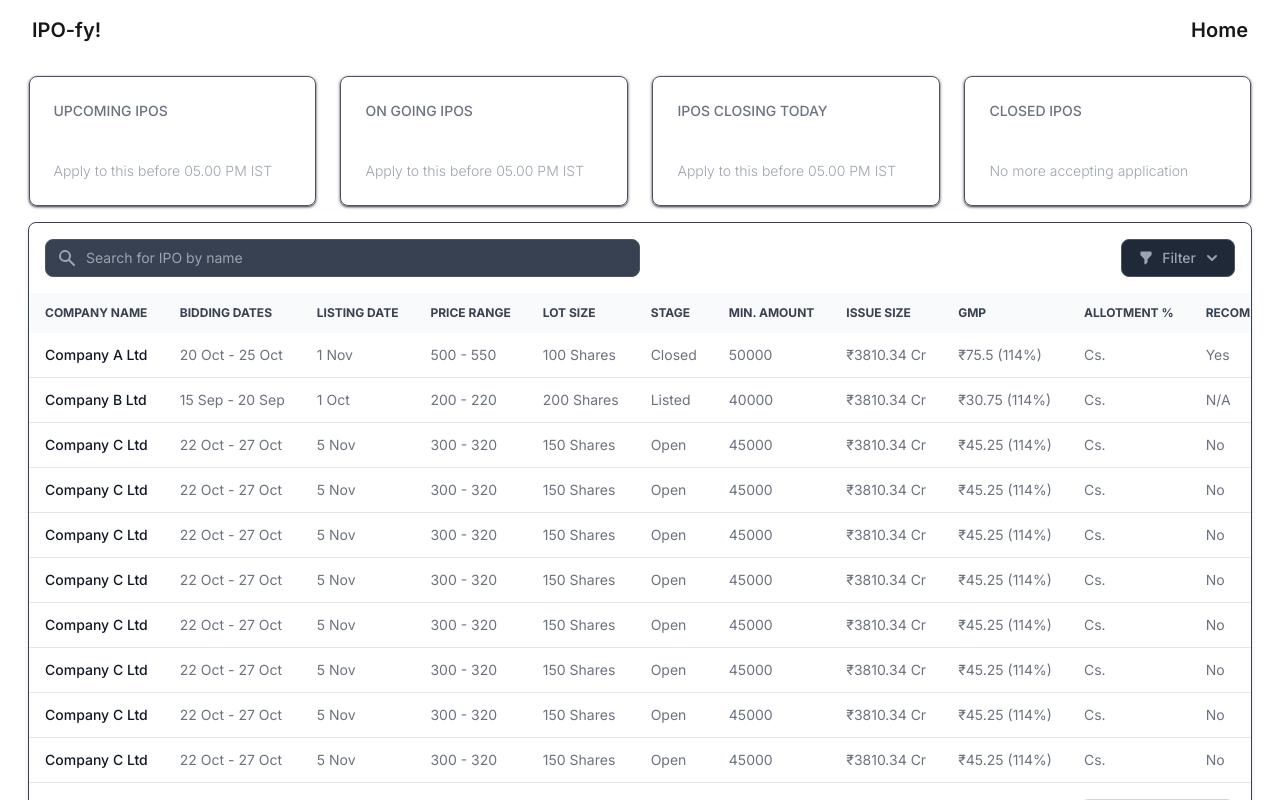
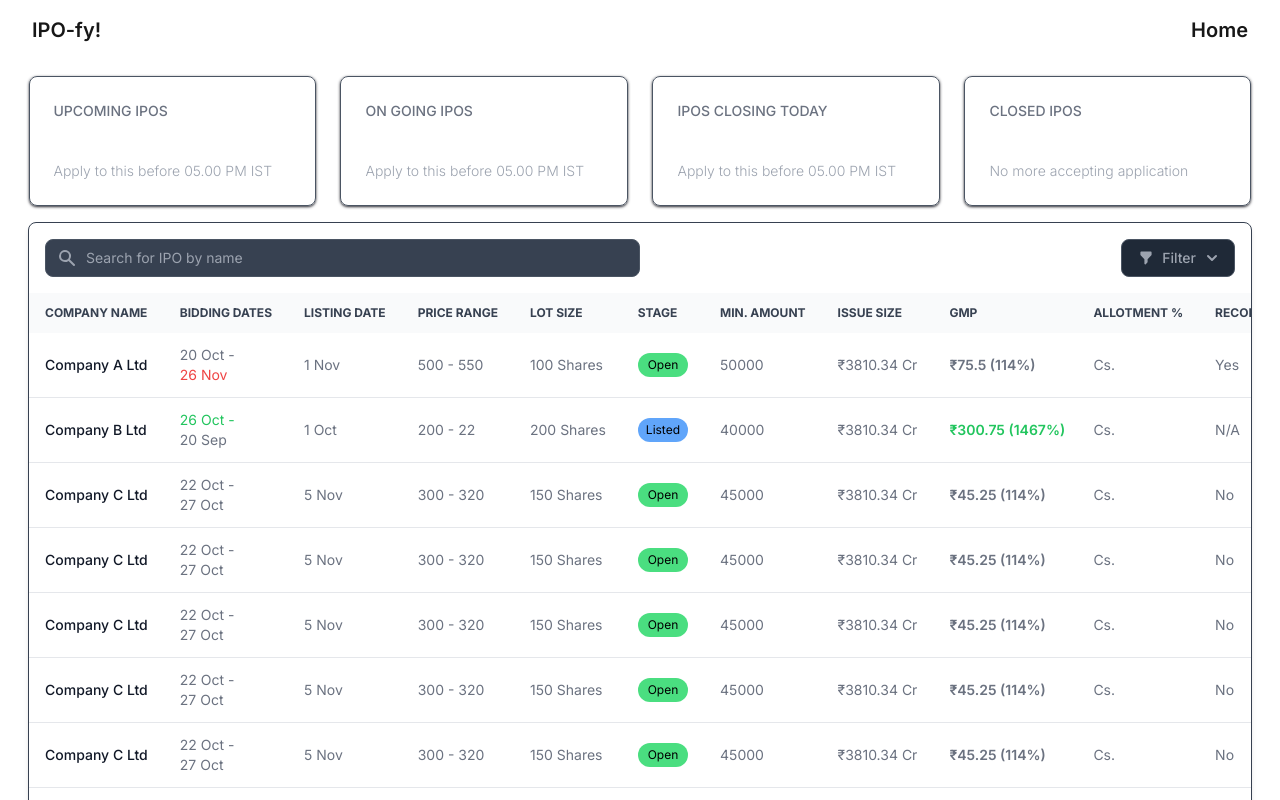
Before and after one commit to harshgoel05/ipolist, a Next.js app: page / in a window 1280 px wide. Shown: the top 800 px of the page. Built offline with nearby package versions, Linux system fonts and the light colour scheme.

Commit message:
feat: data

```diff
--- a/src/app/components/Table.tsx
+++ b/src/app/components/Table.tsx
@@ -162,7 +162,13 @@ export default function Table() {
               </tr>
             </thead>
             <tbody>
-              {currentData.map((el: IPO, index) => (
+              {currentData.map((el: IPO, index) => {
+                const status = calculateStatusAccordingToDate(
+                  el.startDate,
+                  el.endDate,
+                  el.listingDate
+                );
+                return (
                   <tr className="border-b dark:border-gray-700" key={index}>
                     <td
                       scope="row"
@@ -171,8 +177,26 @@ export default function Table() {
                       {el.name}
                     </td>
                     <td className="px-4 py-3 truncate max-w-36 ">
+                      <p
+                        className={
+                          new Date(el.startDate).getDate() ===
+                          new Date().getDate()
+                            ? "text-green-500"
+                            : ""
+                        }
+                      >
                         {convertDateTimeToDateFormatter(el.startDate)} -{" "}
+                      </p>
+                      <p
+                        className={
+                          new Date(el.endDate).getDate() ===
+                          new Date().getDate()
+                            ? "text-red-500"
+                            : ""
+                        }
+                      >
                         {convertDateTimeToDateFormatter(el.endDate)}
+                      </p>
                     </td>
                     <td className="px-4 py-3 truncate max-w-36">
                       {convertDateTimeToDateFormatter(el.listingDate)}
@@ -184,17 +208,33 @@ export default function Table() {
                       {el.sizePerLot} Shares
                     </td>
                     <td className="px-4 py-3 truncate max-w-36">
-                    {calculateStatusAccordingToDate(
-                      el.startDate,
-                      el.endDate,
-                      el.listingDate
-                    )}
+                      <div
+                        className={
+                          "text-black text-xs rounded-full text-center px-2 py-1 " +
+                          (status === "Open"
+                            ? "bg-green-400"
+                            : status === "Closed"
+                            ? "bg-red-400"
+                            : status === "Listed"
+                            ? "bg-blue-400"
+                            : "bg-yellow-400")
+                        }
+                      >
+                        {status}
+                      </div>
                     </td>
                     <td className="px-4 py-3 truncate max-w-36">
                       {el.priceRange.min * el.sizePerLot}
                     </td>
                     <td className="px-4 py-3 truncate max-w-36">₹3810.34 Cr</td>
-                  <td className="px-4 py-3 truncate max-w-36">
+                    <td className="px-4 py-3 truncate max-w-36 font-semibold">
+                      <p
+                        className={
+                          el.gmpDetails.latestGmpPrice > el.priceRange.max * 1.5
+                            ? "text-green-500"
+                            : ""
+                        }
+                      >
                         ₹{el.gmpDetails.latestGmpPrice} (
                         {Math.round(
                           ((el.gmpDetails.latestGmpPrice + el.priceRange.max) *
@@ -202,6 +242,7 @@ export default function Table() {
                             el.priceRange.max
                         )}
                         %)
+                      </p>
                     </td>
                     <td className="px-4 py-3 truncate max-w-36">Cs.</td>
                     <td className="px-4 py-3 truncate max-w-36">
@@ -212,7 +253,8 @@ export default function Table() {
                         : "No"}
                     </td>
                   </tr>
-              ))}
+                );
+              })}
             </tbody>
           </table>
         </div>
--- a/src/app/components/data.json
+++ b/src/app/components/data.json
@@ -9,7 +9,7 @@
     "symbol": "COMPA",
     "type": "Mainboard",
     "startDate": "2024-09-20T00:00:00Z",
-    "endDate": "2024-09-25T00:00:00Z",
+    "endDate": "2024-10-26T17:00:00",
     "isDateFinal": true,
     "listingDate": "2024-10-01T00:00:00Z",
     "priceRange": {
@@ -44,7 +44,7 @@
       "isGmpActivated": true
     },
     "applyRecommendation": true,
-    "lastUpdatedAt": "2024-09-23T00:00:00Z",
+    "lastUpdatedAt": "2024-09-26T17:00:00Z",
     "createdAt": "2024-09-18T00:00:00Z",
     "quota": {
       "retailQuota": {
@@ -82,13 +82,13 @@
     "companyDescription": "Company B Ltd is a renowned pharmaceutical company.",
     "symbol": "COMPB",
     "type": "SME",
-    "startDate": "2024-08-15T00:00:00Z",
+    "startDate": "2024-09-26T17:00:00Z",
     "endDate": "2024-08-20T00:00:00Z",
     "isDateFinal": true,
     "listingDate": "2024-09-01T00:00:00Z",
     "priceRange": {
       "min": 200,
-      "max": 220
+      "max": 22
     },
     "minQty": 20,
     "sizePerLot": 200,
@@ -114,7 +114,7 @@
           "date": "2024-08-18T00:00:00Z"
         }
       ],
-      "latestGmpPrice": 30.75,
+      "latestGmpPrice": 300.75,
       "isGmpActivated": true
     },
     "applyRecommendation": null,
```
Lines whose indentation alone changed are shown as unchanged.
